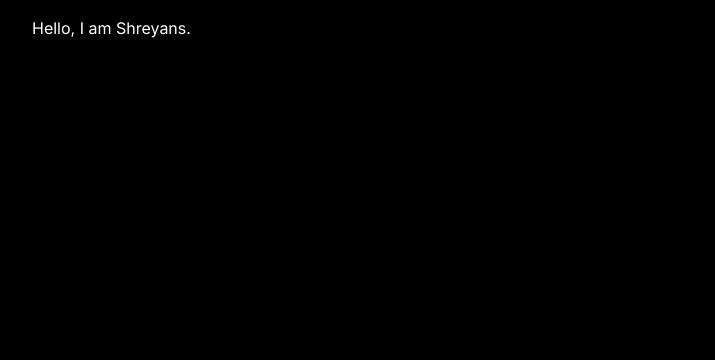
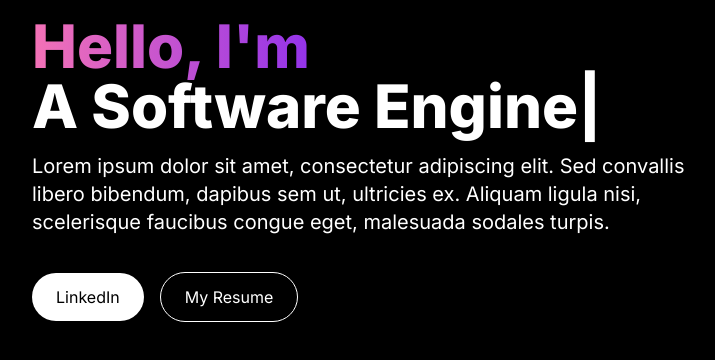
Before and after one commit to sdey02/personal_portfolio, a Next.js app: page / in a window 1280 px wide. Shown: the top 360 px of the page, without its empty margins (16-731 px from the left). Built offline with nearby package versions, Linux system fonts and the light colour scheme.

Commit message:
Implemented About Me Section

```diff
--- a/app/components/HeroSection.jsx
+++ b/app/components/HeroSection.jsx
@@ -1,9 +1,60 @@
+'use client'
+
 import React from 'react'
+import Image from 'next/image'
+import { TypeAnimation } from 'react-type-animation';
+
+
 
 const HeroSection = () => {
   return (
     <section>
-        <h1 className='text-white'>Hello, I am Shreyans.</h1>
+        <div className='grid grid-cols-1 sm:grid-cols-12'>
+            <div className='col-span-7 place-self-center text-center sm:text-left'>
+                <h1 className='text-white mb-4 text-4xl sm:text-5xl lg:text-6xl font-extrabold'>
+                    <span className="text-transparent bg-clip-text bg-gradient-to-r from-pink-400 to-purple-600">
+                    Hello, I'm{" "}
+                    </span>
+                    <TypeAnimation
+                        sequence={[
+                        // Same substring at the start will only be typed out once, initially
+                        'Shreyans',
+                        1000, // wait 1s before replacing each item
+                        'A Student at UWaterloo',
+                        1000,
+                        'A Software Engineer',
+                        1000,
+                        'A Football Fan',
+                        1000
+                    ]}
+                        wrapper="span"
+                        speed={50}
+                        style={{fontSize: 'sm:3rem lg:3.75rem', display: 'inline-block'}}
+                        repeat={Infinity}
+                    />
+                </h1>
+                <p className='text-white text-base sm:text-lg mb-6 lg:text-xl'>
+                    Lorem ipsum dolor sit amet, consectetur adipiscing elit.
+                    Sed convallis libero bibendum, dapibus sem ut, ultricies ex.
+                    Aliquam ligula nisi, scelerisque faucibus congue eget, malesuada sodales turpis.
+                </p>
+                <div>
+                    <button className='px-6 py-3 w-full sm:w-fit rounded-full mr-4 bg-white hover:bg-slate-200 text-black'>LinkedIn</button>
+                    <button className='px-6 py-3 w-full sm:w-fit rounded-full bg-transparent  hover:bg-slate-800 text-white border border-white mt-3'>My Resume</button>
+                </div>
+            </div>
+            <div className='col-span-5 place-self-center mt-4 lg:mt-0'>
+                <div className='rounded-full bg-[black] w-[250px] h-[400px] lg:w-[400px] lg:h-[250px] relative'>
+                    <image
+                        src=""
+                        alt="Logo"
+                        className="absolute transform -translate-x-1/2 -translate-y-1/2 top-1/2 left-1/2"
+                        width={300}
+                        height={300}
+                    />
+                </div>
+            </div>
+        </div>
     </section>
   )
 }
--- a/app/page.js
+++ b/app/page.js
@@ -3,8 +3,10 @@ import HeroSection from './components/HeroSection'
 
 export default function Home() {
   return (
-    <main className="flex min-h-screen flex-col bg-[black] container mx-auto px-12 py-4">
-      <HeroSection />
+    <main className="flex min-h-screen flex-col bg-[black]">
+      <div class='container mx-auto px-12 py-4'>
+        <HeroSection />
+      </div>
     </main>
   )
 }
```
Also changed, not shown: package.json (+5 -4 lines), 1 other file (tests, documents, lock files or other folders).
